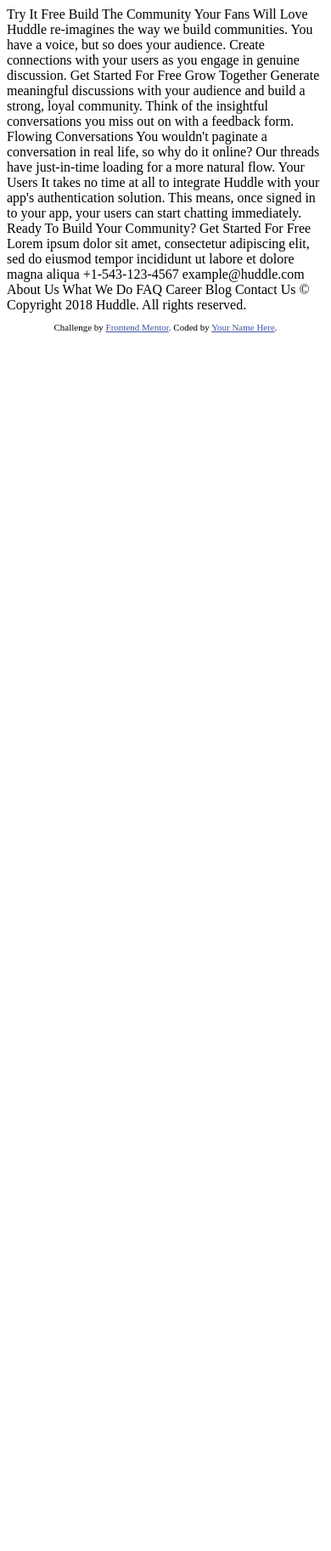
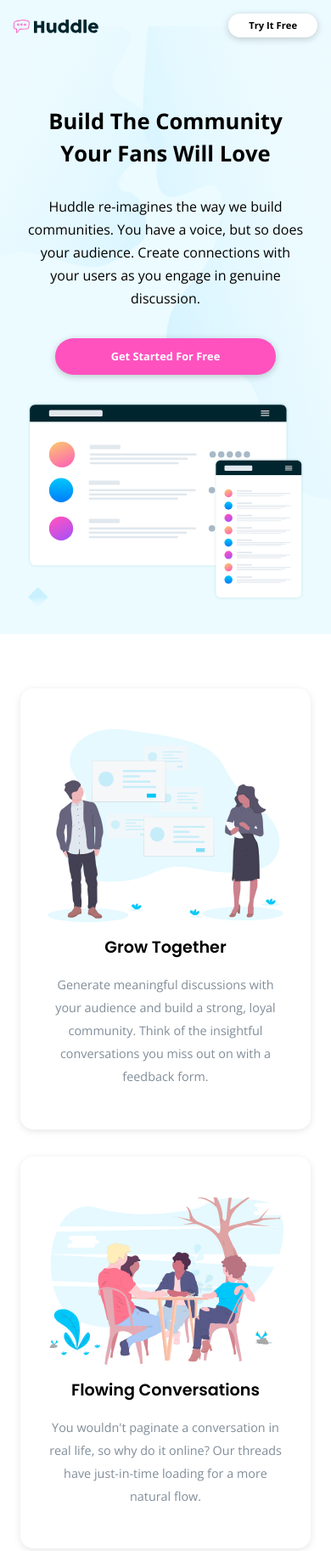
Before and after one commit to juanlistello/huddle-landing-page-with-alternating-feature-blocks-master, a plain HTML site: page index.html in a window 390 px wide. Shown: the top 1825 px of the page at 85% size. Before the commit the page ends 844 px from the top, so only its background shows below. Drawn offline with nearby package versions, Linux system fonts and the light colour scheme.

Commit message:
Mobile first ok

```diff
--- a/index.html
+++ b/index.html
@@ -3,68 +3,86 @@
 <head>
   <meta charset="UTF-8">
   <meta name="viewport" content="width=device-width, initial-scale=1.0"> <!-- displays site properly based on user's device -->
+<link rel="stylesheet" href="style.css">
+  <link rel="icon" type="image/png" sizes="32x32" href="./images/favicon-32x32.png">
+  <link href="https://fonts.googleapis.com/css2?family=Open+Sans:wght@400;700&family=Poppins:wght@600&display=swap" rel="stylesheet">
+  <title>Frontend Mentor | Huddle landing page with alternating feature blocks</title>
+  <script src="https://kit.fontawesome.com/3c4482c6cd.js" crossorigin="anonymous"></script>
 
-  <link rel="icon" type="image/png" sizes="32x32" href="./images/favicon-32x32.png">
-
-  <title>Frontend Mentor | Huddle landing page with alternating feature blocks</title>
-
-  <!-- Feel free to remove these styles or customise in your own stylesheet 👍 -->
-  <style>
-    .attribution { font-size: 11px; text-align: center; }
-    .attribution a { color: hsl(228, 45%, 44%); }
-  </style>
 </head>
 <body>
+<header id="header">
+  <nav class="navbar">
+    <div class="logo">
+    <img src="./images/logo.svg" alt="">
+    </div>
+    <a href="#" class="btn">Try It Free</a>
+  </nav>
+  <main class="main container">
+    <h1>Build The Community Your Fans Will Love</h1>
+    <p>Huddle re-imagines the way we build communities. You have a voice, but so does your audience.
+      Create connections with your users as you engage in genuine discussion. </p>
+      <a href="#" class="btn btn2" >Get Started For Free</a>
+      <img src="./images/illustration-mockups.svg" alt="">
+  </main>
+</header>
+  <section class="info container2">
+    <div class="card card1">
+      <img src="./images/illustration-grow-together.svg" alt="">
+      <h2>Grow Together</h2>
+      <p>
+        Generate meaningful discussions with your audience and build a strong, loyal community.
+        Think of the insightful conversations you miss out on with a feedback form. </p>
+    </div>
+    <div class="card card2">
+      <img src="./images/illustration-flowing-conversation.svg" alt="">
+      <h2>Flowing Conversations</h2>
+      <p>
+        You wouldn't paginate a conversation in real life, so why do it online? Our threads
+        have just-in-time loading for a more natural flow.
+       </p>
+    </div>
+    <div class="card card3">
+      <img src="./images/illustration-your-users.svg" alt="">
+      <h2>Your Users</h2>
+      <p>
+        It takes no time at all to integrate Huddle with your app's authentication solution.
+  This means, once signed in to your app, your users can start chatting immediately. </p>
+    </div>
+    <div class="card4">
+      <h2>Ready To Build Your Community?</h2>
+      <a href="#" class="btn btn2">Get Started For Free</a>
+    </div>
+  </section>
+    <footer class="footer">
+      <div class="footer-logo">
+      <img src="./images/logo.svg" alt="">
+    </div>
+      <div class="contact">
+        <p > <img  class="ubication" src="./images/icon-location.svg" alt=""> Lorem ipsum dolor sit amet, consectetur adipiscing elit, sed do eiusmod tempor
+          incididunt ut labore et dolore magna aliqua</p>
+        <p> <img src="./images/icon-phone.svg" alt=""> +1-543-123-4567</p>
+        <p> <img src="./images/icon-email.svg" alt="">example@huddle.com</p>
+      </div>
+      <div class="links">
+        <ul>
+          <li><a href="#">About Us</a></li>
+          <li><a href="#">What We Do</a></li>
+          <li><a href="#">FAQ</a></li>
+          <li><a href="#">Career</a></li>
+          <li><a href="#">Blog</a></li>
+          <li><a href="#">Contact Us</a></li>
+        </ul>
+      </div>
+      <div class="social">
+        <div class="icons">
+          <a href="#"> <i class="fab fa-facebook fa-2x"></i></a>
+          <a href="#"> <i class="fab fa-twitter fa-2x"></i></a>
+          <a href="#"> <i class="fab fa-instagram fa-2x"></i></a>
+        </div>
+        <p>&copy; Copyright 2018 Huddle. All rights reserved.</p>
+      </div>
+    </footer>
 
-  Try It Free
-
-  Build The Community Your Fans Will Love
-
-  Huddle re-imagines the way we build communities. You have a voice, but so does your audience.
-  Create connections with your users as you engage in genuine discussion.
-
-  Get Started For Free
-
-  Grow Together
-
-  Generate meaningful discussions with your audience and build a strong, loyal community.
-  Think of the insightful conversations you miss out on with a feedback form.
-
-  Flowing Conversations
-
-  You wouldn't paginate a conversation in real life, so why do it online? Our threads
-  have just-in-time loading for a more natural flow.
-
-  Your Users
-
-  It takes no time at all to integrate Huddle with your app's authentication solution.
-  This means, once signed in to your app, your users can start chatting immediately.
-
-  Ready To Build Your Community?
-
-  Get Started For Free
-
-  Lorem ipsum dolor sit amet, consectetur adipiscing elit, sed do eiusmod tempor
-  incididunt ut labore et dolore magna aliqua
-
-  +1-543-123-4567
-  example@huddle.com
-
-  About Us
-  What We Do
-  FAQ
-
-  Career
-  Blog
-  Contact Us
-
-  &copy; Copyright 2018 Huddle. All rights reserved.
-
-  <footer>
-    <p class="attribution">
-      Challenge by <a href="https://www.frontendmentor.io?ref=challenge" target="_blank">Frontend Mentor</a>.
-      Coded by <a href="#">Your Name Here</a>.
-    </p>
-  </footer>
 </body>
 </html>
--- /dev/null
+++ b/style.css
@@ -0,0 +1,177 @@
+/* reset */
+* {
+    padding: 0;
+    margin: 0;
+    box-sizing: border-box;
+}
+a {
+    text-decoration: none;
+    list-style: none;
+    color: white;
+}
+body {
+    line-height: 1.7rem;
+    font-size: 16px;
+}
+img {
+    width: 100%;
+}
+
+/* utility  */
+.btn {
+    transition: all 0.5s ease;
+    display: inline-block;
+    background: white;
+    padding: 0.4px 1.5rem;
+    border-radius: 50px;
+    font-size: 0.7rem;
+    font-weight: bold;
+    box-shadow: 0px 2px 8px rgba(0, 0, 0, 0.2);
+}
+.btn:hover {
+    transform: scale(1.1)
+}
+.btn2 {
+    transition: all 0.5s ease;
+    font-family:'Open Sans', sans-serif  ;
+    display: inline-block;
+    font-size: 0.8rem;
+    padding: 0.5rem 2rem;
+    color: white;
+    width: 80%;
+    background:  hsl(322, 100%, 66%);
+}
+.btn2:hover {
+    transform: scale(1.1)
+}
+.container {
+    padding: 2rem 2rem;
+    margin: 0 auto;
+}
+.container2 {
+    padding: 2rem 1.5rem;
+}
+/* cards */
+.card {
+    display: flex;
+    flex-direction: column;
+    align-content: space-between;
+    justify-content: center;
+    background: white;
+    text-align: center;
+    box-shadow: 0px 2px 8px rgba(0, 0, 0, 0.1);
+    border-radius: 15px;
+    padding: 3rem 2rem;
+    margin: 2rem 0;
+}
+.card h2 {
+    font-family:'Poppins', sans-serif;
+    font-size: 1.2rem;
+    margin: 1rem;
+}
+.card p {
+    font-family:'Open Sans', sans-serif ;
+    color: hsl(208, 11%, 55%);
+    font-size: 0.9rem;
+}
+.card4 {
+    transform: translateY(100px);
+    align-items: center;
+    background: white;
+    text-align: center;
+    box-shadow: 0px 2px 8px rgba(0, 0, 0, 0.1);
+    border-radius: 15px;
+    padding: 2rem 1rem;
+    font-family:'Open Sans', sans-serif;
+    font-size: 0.8rem;
+}
+.card4 h2 {
+    margin-bottom: 2rem;
+}
+
+/* header style */
+#header {
+    color: black;
+    text-align: center;
+    background: url(./images/bg-hero-mobile.svg) no-repeat center center/contain;
+    background-color: hsl(193, 100%, 96%);
+    font-family: 'Open Sans', sans-serif;
+}
+.logo img {
+    vertical-align: middle;
+    width: 100px;
+}
+
+.navbar {
+    display: flex;
+    justify-content: space-between;
+    align-content: center;
+    padding: 1rem 1rem;
+}
+.navbar a {
+    color: black;
+}
+/* Main style */
+.main h1 {
+    font-size: 1.6rem;
+    line-height: 2.4rem;
+    margin-bottom: 1.8rem;
+    margin-top: 2rem;
+}
+.main a {
+    margin-bottom: 2rem;
+}
+.main p {
+    margin-bottom: 2rem;
+}
+
+/* footer */
+.footer {
+    font-family:'Open Sans', sans-serif;
+    display: flex;
+    flex-direction: column;
+    padding-left: 1rem;
+    padding-right: 2rem;
+    padding-top: 8rem;
+    padding-bottom: 2rem;
+    color: white;
+    background-color: hsl(192, 100%, 9%);
+
+}
+.contact img {
+    width: 20px;
+    color: white;
+    margin-right: 1rem;
+
+}
+
+.links ul li {
+    color: white;
+    list-style: none;
+}
+.footer-logo {
+    width: 180px;
+    filter:  brightness(0) invert(1);
+
+}
+
+.contact p {
+    margin: 1rem 0;
+}
+.links ul li {
+    font-size: 1.1rem;
+    margin: 1rem 0;
+}
+.social {
+    text-align: center;
+    font-size: 0.9rem;
+}
+.social .fab {
+    transition: all 0.5s ease;
+    margin: 0 0.3rem;
+    margin-top: 2rem;
+    margin-bottom: 1rem;
+}
+.social .fab:hover {
+    color:hsl(322, 100%, 66%);
+}
```
